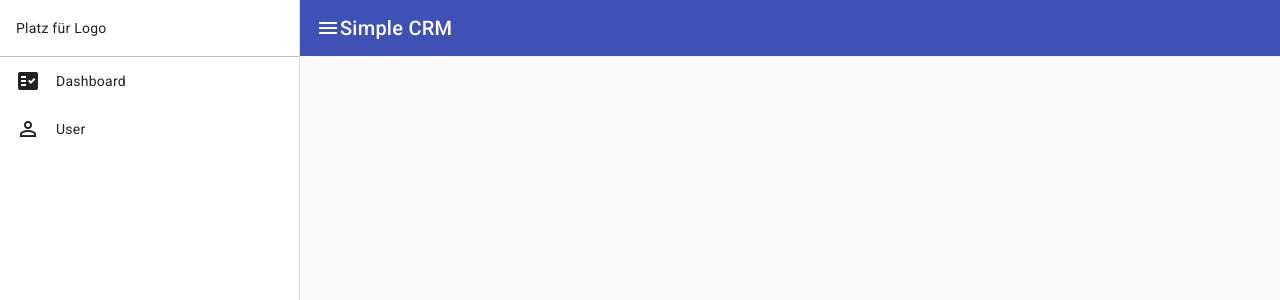
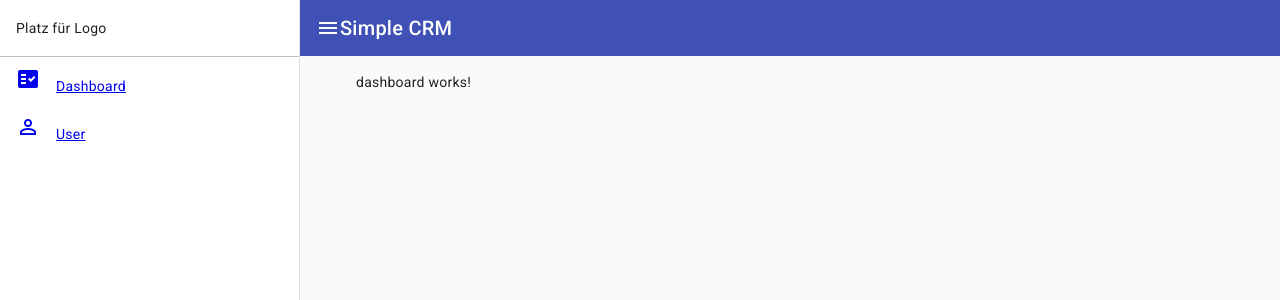
Before and after one commit to DennisDumin/simple-crm, an Angular app: page /dashboard in a window 1280 px wide. Before the commit this address led to /. Shown: the top 300 px of the page. Built offline with nearby package versions, Linux system fonts and the light colour scheme.

Commit message:
added routing for user and dashboard

```diff
--- a/package.json
+++ b/package.json
@@ -11,6 +11,7 @@
   },
   "private": true,
   "dependencies": {
+    "@angular/animations": "^19.2.10",
     "@angular/cdk": "^19.2.16",
     "@angular/common": "^19.2.0",
     "@angular/compiler": "^19.2.0",
--- a/src/app/app.component.html
+++ b/src/app/app.component.html
@@ -5,10 +5,19 @@
     </div>
 
     <ul class="menu-items">
-      <li><mat-icon>fact_check</mat-icon>Dashboard</li>
-      <li><mat-icon>perm_identity</mat-icon>User</li>
+      <li>
+        <a routerLink="/dashboard" routerLinkActive="active-menu-item">
+          <mat-icon>fact_check</mat-icon>Dashboard
+        </a>
+      </li>
+      <li>
+        <a routerLink="/user" routerLinkActive="active-menu-item">
+          <mat-icon>perm_identity</mat-icon>User
+        </a>
+      </li>
     </ul>
   </mat-drawer>
+
   <mat-drawer-content>
     <mat-toolbar color="primary">
       <mat-toolbar-row>
@@ -16,7 +25,9 @@
         <span>Simple CRM</span>
       </mat-toolbar-row>
     </mat-toolbar>
+
+    <div class="router-container">
+      <router-outlet></router-outlet>
+    </div>
   </mat-drawer-content>
-
-  <router-outlet></router-outlet>
 </mat-drawer-container>
--- a/src/app/app.component.ts
+++ b/src/app/app.component.ts
@@ -1,5 +1,5 @@
 import { Component } from '@angular/core';
-import { RouterOutlet } from '@angular/router';
+import { RouterLink, RouterLinkActive, RouterOutlet } from '@angular/router';
 import { MatToolbarModule } from '@angular/material/toolbar';
 import { MatSidenavModule } from '@angular/material/sidenav';
 import { MatButtonModule } from '@angular/material/button';
@@ -11,7 +11,9 @@ import { MatIconModule } from '@angular/material/icon';
     MatToolbarModule,
     MatSidenavModule,
     MatButtonModule,
-    MatIconModule
+    MatIconModule,
+    RouterOutlet,
+    RouterLink
   ],
   templateUrl: './app.component.html',
   styleUrl: './app.component.scss'
--- a/src/app/app.config.ts
+++ b/src/app/app.config.ts
@@ -1,9 +1,13 @@
-import { ApplicationConfig, provideZoneChangeDetection } from '@angular/core';
+import { ApplicationConfig } from '@angular/core';
 import { provideRouter } from '@angular/router';
-
 import { routes } from './app.routes';
-import { provideClientHydration, withEventReplay } from '@angular/platform-browser';
+import { provideAnimations } from '@angular/platform-browser/animations';
+import { provideHttpClient } from '@angular/common/http';
 
 export const appConfig: ApplicationConfig = {
-  providers: [provideZoneChangeDetection({ eventCoalescing: true }), provideRouter(routes), provideClientHydration(withEventReplay())]
+  providers: [
+    provideRouter(routes),
+    provideAnimations(),
+    provideHttpClient()
+  ]
 };
--- a/src/app/app.routes.ts
+++ b/src/app/app.routes.ts
@@ -1,3 +1,11 @@
 import { Routes } from '@angular/router';
+import { DashboardComponent } from './dashboard/dashboard.component';
+import { UserComponent } from './user/user.component';
 
-export const routes: Routes = [];
+export const routes: Routes = [
+  { path: '', redirectTo: 'dashboard', pathMatch: 'full' },
+  { path: 'dashboard', component: DashboardComponent },
+  { path: 'user', component: UserComponent },
+  { path: 'user/:id', component: UserComponent },
+  { path: '**', redirectTo: 'dashboard' }
+];
--- a/src/app/dashboard/dashboard.component.ts
+++ b/src/app/dashboard/dashboard.component.ts
@@ -1,8 +1,10 @@
 import { Component } from '@angular/core';
+import { CommonModule } from '@angular/common';
 
 @Component({
   selector: 'app-dashboard',
-  imports: [],
+  standalone: true,
+  imports: [CommonModule],
   templateUrl: './dashboard.component.html',
   styleUrl: './dashboard.component.scss'
 })
--- a/src/app/user/user.component.ts
+++ b/src/app/user/user.component.ts
@@ -1,8 +1,10 @@
 import { Component } from '@angular/core';
+import { CommonModule } from '@angular/common';
 
 @Component({
   selector: 'app-user',
-  imports: [],
+  standalone: true,
+  imports: [CommonModule],
   templateUrl: './user.component.html',
   styleUrl: './user.component.scss'
 })
--- a/src/styles.scss
+++ b/src/styles.scss
@@ -9,3 +9,9 @@ body {
     margin: 0;
     font-family: Roboto, "Helvetica Neue", sans-serif;
 }
+
+.router-container {
+    padding-left: 56px;
+    padding-top: 16px;
+
+}
```
Also changed, not shown: src/app/app.config.server.ts (+7 -2 lines), src/app/app.routes.server.ts (+9 -6 lines), src/main.server.ts (line endings or trailing spaces), 1 other file (tests, documents, lock files or other folders).
